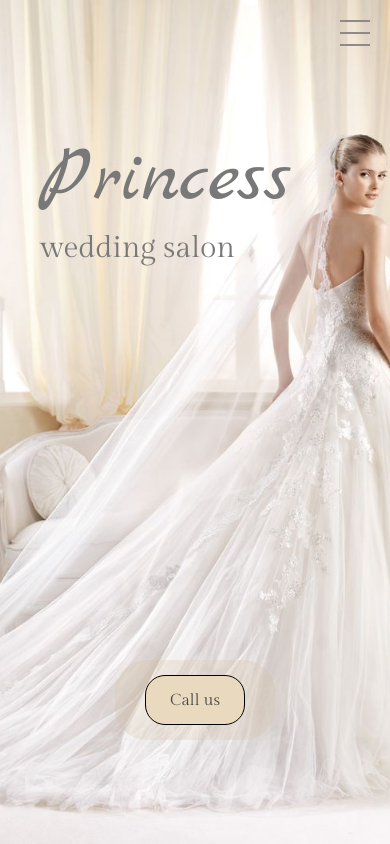
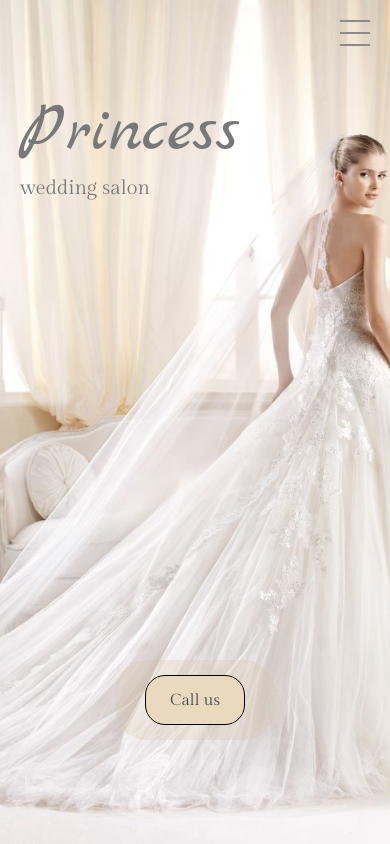
Before and after one commit to sevakm10/princess, a React (Vite) app: page / in a window 390 px wide. Shown: the top 844 px of the page. Built offline with nearby package versions, Linux system fonts and the light colour scheme.

Commit message:
delit paralax

```diff
--- a/src/Components/Buttons/Button2.jsx
+++ b/src/Components/Buttons/Button2.jsx
@@ -14,7 +14,7 @@ export default function Button2() {
 
   return (
     <div className={style.wrap} ref={appRef}>
-      <button className={style.button}><a href="tel:077-36-76-56">Call us</a></button>
+      <button className={style.button}><p><a href="tel:077-36-76-56">Call us</a></p></button>
       <div className={style.span}></div>
     </div>
   );
--- a/src/Components/Buttons/ButtonMenu.jsx
+++ b/src/Components/Buttons/ButtonMenu.jsx
@@ -23,13 +23,12 @@ export default function ButtonMenu() {
 
   const handleClick = () => {
     setIsOpen(!isOpen);
-
   };
 
   return (
     <div className={styles.header}>
       <div className={`${styles.hamburger1} ${styles.hamburger}`} onClick={handleClick}>
-        <span />
+        <span className='s'/>
         <span />
         <span />
       </div>
--- a/src/Components/Main/Main.jsx
+++ b/src/Components/Main/Main.jsx
@@ -16,10 +16,10 @@ export default function Main() {
     return (
         <>
           <div className={style.bc_img} id='Home'>
-            <div className={style.blok} >
+            <span className={style.blok} >
               <p className={style.p1} ref={appRef1}>Princess</p>
               <p className={style.p2} ref={appRef2}>wedding salon</p>
-            </div>
+            </span>
             <Button2 />
         </div>
         </>
--- a/src/Components/Main/Main.module.css
+++ b/src/Components/Main/Main.module.css
@@ -10,9 +10,8 @@
     background-size: cover ;
 }
 .blok {
-    width: 400px;
-    height: 400px;
-    /* background-color: aqua; */
+    /* width: 400px;
+    height: 400px; */
     display: flex;
     flex-direction: column;
     justify-content: center;
@@ -58,9 +57,7 @@
       background-position: -100px center;
     }
     .blok {
-        width: 100%;
-        height: 100vh;
-        top: 0;
+        top: 10vw;
         left: 0;
         display: block;
     }
@@ -82,19 +79,14 @@
         height: 100vh;
       background-position: center;
     }
-    .blok {
-        top: 50;
-        left: 0;
-        display: block;
-        padding: 80px 0 0 20px;
-    }
+
     .p1 {
-        padding: 50px 0px 0px 20px;
-        font-size: 80px;
+        /* padding: 10vw 0 0 5vw; */
+        font-size: 70px;
         text-align: left;
     }
     .p2 {
-        font-size: 30px;
+        font-size: 20px;
         text-align: left;
     }
 
```
Also changed, not shown: src/Components/Buttons/ButtonMenu.module.css (line endings or trailing spaces).
